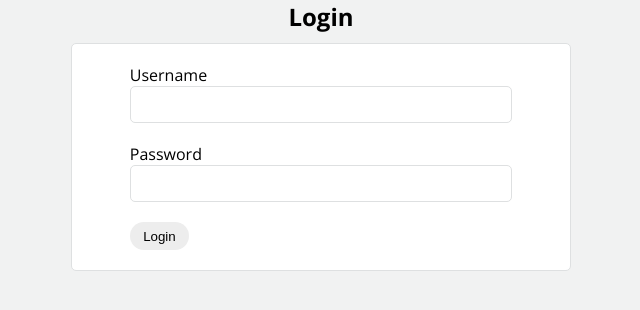
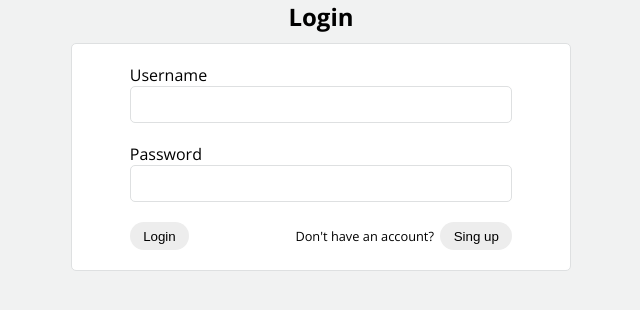
Before and after one commit to NicolaiHygino/segware-upvotes, a React (Create React App) app: page / in a window 1280 px wide. Shown: the top 310 px of the page, without its empty margins (319-959 px from the left). Built offline with nearby package versions, Linux system fonts and the light colour scheme.

Commit message:
when click in sing up button it switch to sing up form

```diff
--- a/src/Login/index.js
+++ b/src/Login/index.js
@@ -1,14 +1,17 @@
-import React from 'react';
+import React, { useState } from 'react';
 import {
   Form,
   InputWrapper,
   Input,
   Button,
+  ButtonsWrapper,
 } from './style';
 import { MainSection } from '../globalStyle';
 
 const Login = () => {
-  return (
+  const [isLogin, setIsLogin] = useState(true);
+
+  const loginForm = (
     <MainSection>
       <h1>Login</h1>
       <Form aria-label="form">
@@ -25,11 +28,54 @@ const Login = () => {
             name="password"
             id="password"
           />
-          <Button>Login</Button>
+          <ButtonsWrapper>
+            <Button>Login</Button>
+            <p>Don't have an account?</p>
+            <Button
+              type="button"
+              onClick={() => setIsLogin(!isLogin)}
+            >
+              Sing up
+            </Button>
+          </ButtonsWrapper>
         </InputWrapper>
       </Form>
     </MainSection>
   );
+
+  const singUpForm = (
+    <MainSection>
+      <h1>Sing up</h1>
+      <Form aria-label="form">
+        <InputWrapper>
+          <label htmlFor="username">Username</label>
+          <Input
+            type="text"
+            name="username"
+            id="username"
+          />
+          <label htmlFor="password">Password</label>
+          <Input
+            type="password"
+            name="password"
+            id="password"
+          />
+          <ButtonsWrapper>
+            <Button>Sing up</Button>
+            <p>Already have an account?</p>
+            <Button
+              type="button"
+              onClick={() => setIsLogin(!isLogin)}
+            >
+              Login
+            </Button>
+          </ButtonsWrapper>
+        </InputWrapper>
+      </Form>
+    </MainSection>
+  );
+
+  return isLogin ? loginForm : singUpForm;
 };
 
 export default Login;
--- a/src/Login/style.js
+++ b/src/Login/style.js
@@ -28,6 +28,17 @@ export const Input = styled.input`
   margin-bottom: 20px;
 `;
 
+export const ButtonsWrapper = styled.div`
+  display: flex;
+  align-items: center;
+
+  & p {
+    margin-left: auto;
+    font-size:.8em;
+    padding-right: .5em;
+  }
+`;
+
 export const Button = styled.button`
   background-color: #ededed;
   border: 0;
```
Also changed, not shown: 1 other file (tests, documents, lock files or other folders).
